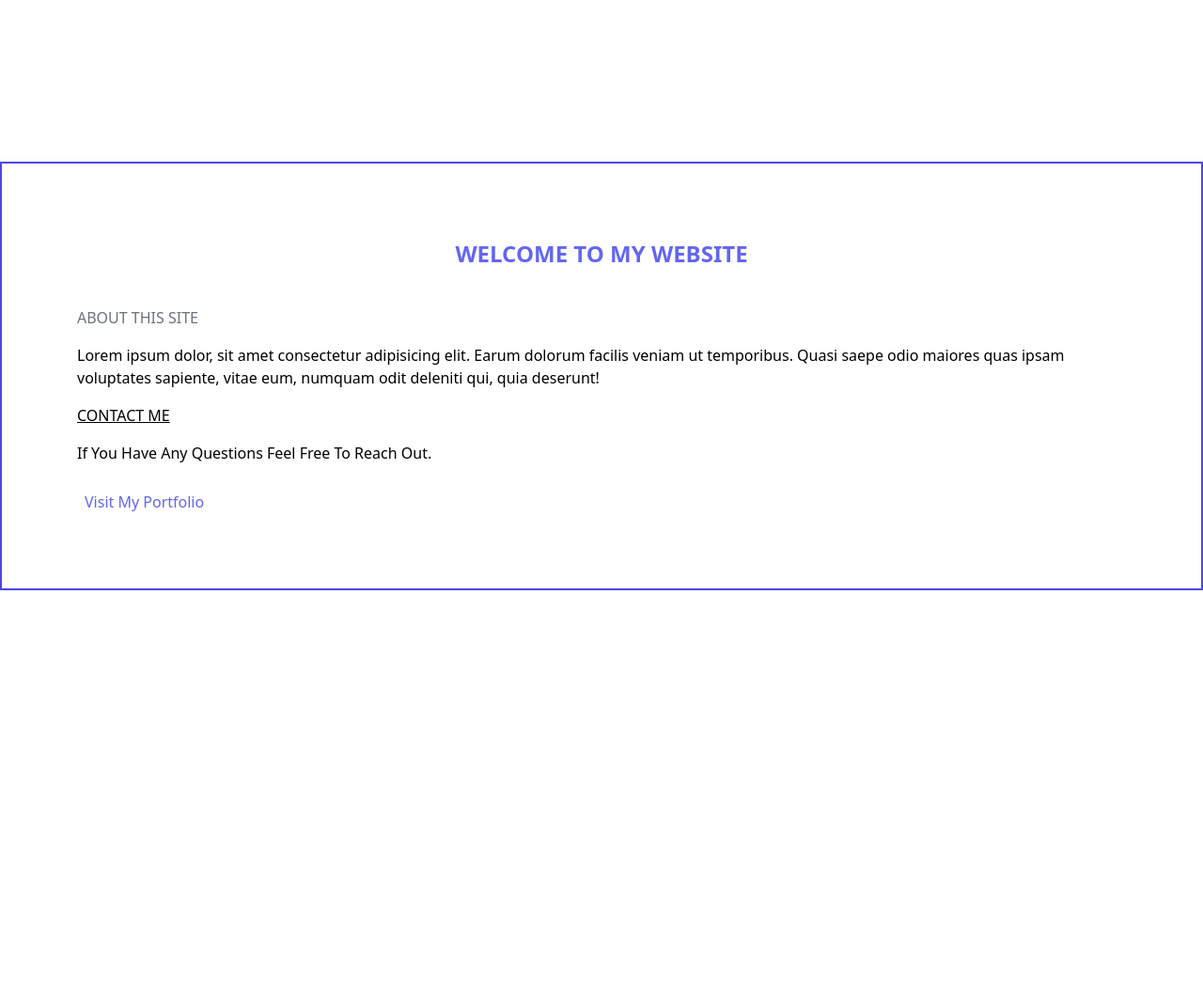
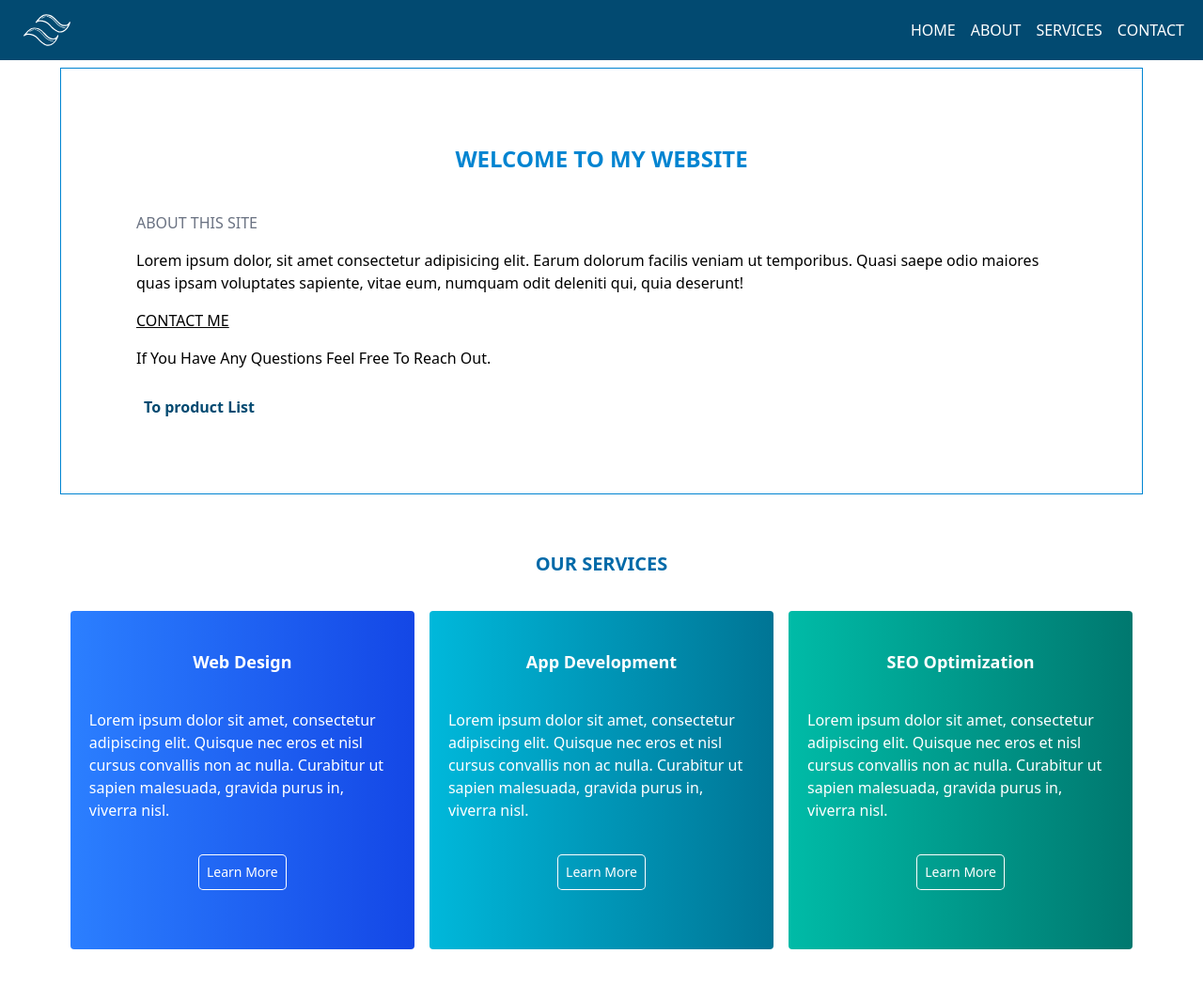
Before and after one commit to BBlackMMamba/Assign_1-4, a plain HTML site: page index.html in a window 1280 px wide. Shown: the whole page at 94% size. Before the commit the page ends 800 px from the top, so only its background shows below. Drawn offline with nearby package versions, Linux system fonts and the light colour scheme; files that its build step writes are made by us from their sources.

Commit message:
Completed assignment_2

```diff
--- a/index.html
+++ b/index.html
@@ -6,13 +6,23 @@
     <link rel="shortcut icon" href="favicon.png" type="image/x-icon">
     <link rel="stylesheet" href="main.css">
     <script src="https://cdn.jsdelivr.net/npm/@tailwindcss/browser@4"></script>
-    <script src="https://cdn.tailwindcss.com"></script>
 
     <title>Tailwind Css</title>
 </head>
-<body class="flex justify-center items-center h-screen">
-    <main class="container lg mx-auto p-20 border-2 border-indigo-600">
-        <h1 class="text-center text-2xl uppercase font-semibold mb-10 text-indigo-500">Welcome To My Website</h1>
+<body class="flex flex-col gap-y-2 justify-center items-center ">
+    <header class="flex w-full flex-row justify-between px-5 bg-sky-900">
+        <img src="/assets/icons/icons8-tailwind-css (1).svg" alt="Logo" class="w-15">
+        <nav class="h-16 w-2/4 flex items-center justify-end">
+            <ul class="flex flex-row space-x-4 text-white uppercase">
+                <li class="item-2 transition hover:scale-110 hover:font-bold"><a href="#">Home</a></li>
+                <li class="item-3 transition hover:scale-110 hover:font-bold"><a href="#">About</a></li>
+                <li class="item-4 transition hover:scale-110 hover:font-bold"><a href="#">Services</a></li>
+                <li class="item-5 transition hover:scale-110 hover:font-bold"><a href="#">Contact</a></li>
+            </ul>
+        </nav>
+    </header>
+    <section class="hero mx-auto md:w-[90%] sm:mx-5 p-20 border-1 border-sky-600">
+        <h1 class="text-center text-2xl uppercase font-semibold mb-10 text-sky-600">Welcome To My Website</h1>
         <h2 class="text-lx text-gray-500 font-medium uppercase">About This Site</h2>
         <p class="my-4">Lorem ipsum dolor, sit amet consectetur adipisicing elit. Earum dolorum facilis veniam ut temporibus.
             Quasi saepe odio maiores quas ipsam voluptates sapiente,
@@ -20,11 +30,44 @@
         </p>
         <h3 class="text-lx uppercase font-medium underline">Contact Me</h3>
         <p class="mt-4 mb-7">If You Have Any Questions Feel Free To Reach Out.</p>
-        <a href="#" class="text-indigo-500 p-2 hover:underline hover:drop-shadow-2xl hover:bg-indigo-600 hover:text-white transform focus:text-sm transition duration-300">
-            Visit My Portfolio
+        <a href="#" class="text-sky-900 font-semibold p-2 hover:underline hover:drop-shadow-2xl hover:bg-sky-600 hover:text-white transform focus:text-sm transition duration-300">
+            To product List
         </a>
+    </section>
+    <section class="flex flex-col items-center w-full p-3 my-10 gap-y-9">
+        <h2 class="our-services text-xl font-bold uppercase text-sky-700">Our Services</h2>
+        <div class="cards flex flex-row mx-auto w-[90%] justify-around space-x-4 text-white">
+            <div class="card-1 rounded h-90 flex-1 bg-gradient-to-r from-blue-500 to bg-blue-700 p-5 hover:scale-105">
+                <div class="card-content flex flex-col items-center gap-y-9 my-5">
+                    <h2 class="title font-semibold text-lg">Web Design</h2>
+                    <p class="text">Lorem ipsum dolor sit amet, consectetur adipiscing elit.
+                        Quisque nec eros et nisl cursus convallis non ac nulla.
+                        Curabitur ut sapien malesuada, gravida purus in, viverra nisl.</p>
+                    <button class="btn cursor-pointer text-sm ring-1 rounded p-2 hover:shadow-md hover:shadow-white hover:font-semibold focus:scale-85">Learn More</button>
+                </div>
+            </div>
+            <div class="card-2 rounded h-90 flex-1 bg-gradient-to-r from-cyan-500 to bg-cyan-700 p-5 hover:scale-105">
+                <div class="card-content flex flex-col items-center gap-y-9 my-5">
+                    <h3 class="title font-semibold text-lg ">App Development</h3>
+                    <p class="text">
+                        Lorem ipsum dolor sit amet, consectetur adipiscing elit.
+                        Quisque nec eros et nisl cursus convallis non ac nulla.
+                        Curabitur ut sapien malesuada, gravida purus in, viverra nisl.
+                    </p>
+                    <button class="btn cursor-pointer text-sm ring-1 rounded p-2 hover:shadow-md hover:shadow-white hover:font-semibold focus:scale-85">Learn More</button>
+                </div>
+            </div>
+            <div class="card-3 rounded h-90 flex-1 bg-gradient-to-r from-teal-500 to bg-teal-700 p-5 hover:scale-105">
+                <div class="card-content flex flex-col items-center gap-y-9 my-5">
+                    <h3 class="title font-semibold text-lg">SEO Optimization</h3>
+                    <p class="text">Lorem ipsum dolor sit amet, consectetur adipiscing elit.
+                        Quisque nec eros et nisl cursus convallis non ac nulla.
+                        Curabitur ut sapien malesuada, gravida purus in, viverra nisl.</p>
+                    <button class="btn cursor-pointer text-sm ring-1 rounded p-2 hover:shadow-md hover:shadow-white hover:font-semibold focus:scale-85">Learn More</button>
+                </div>
+            </div>
+        </div>
 
-
-    </main>
+    </section>
 </body>
 </html>
```
Also changed, not shown: assets/icons/icons8-tailwind-css (1).svg (added).
